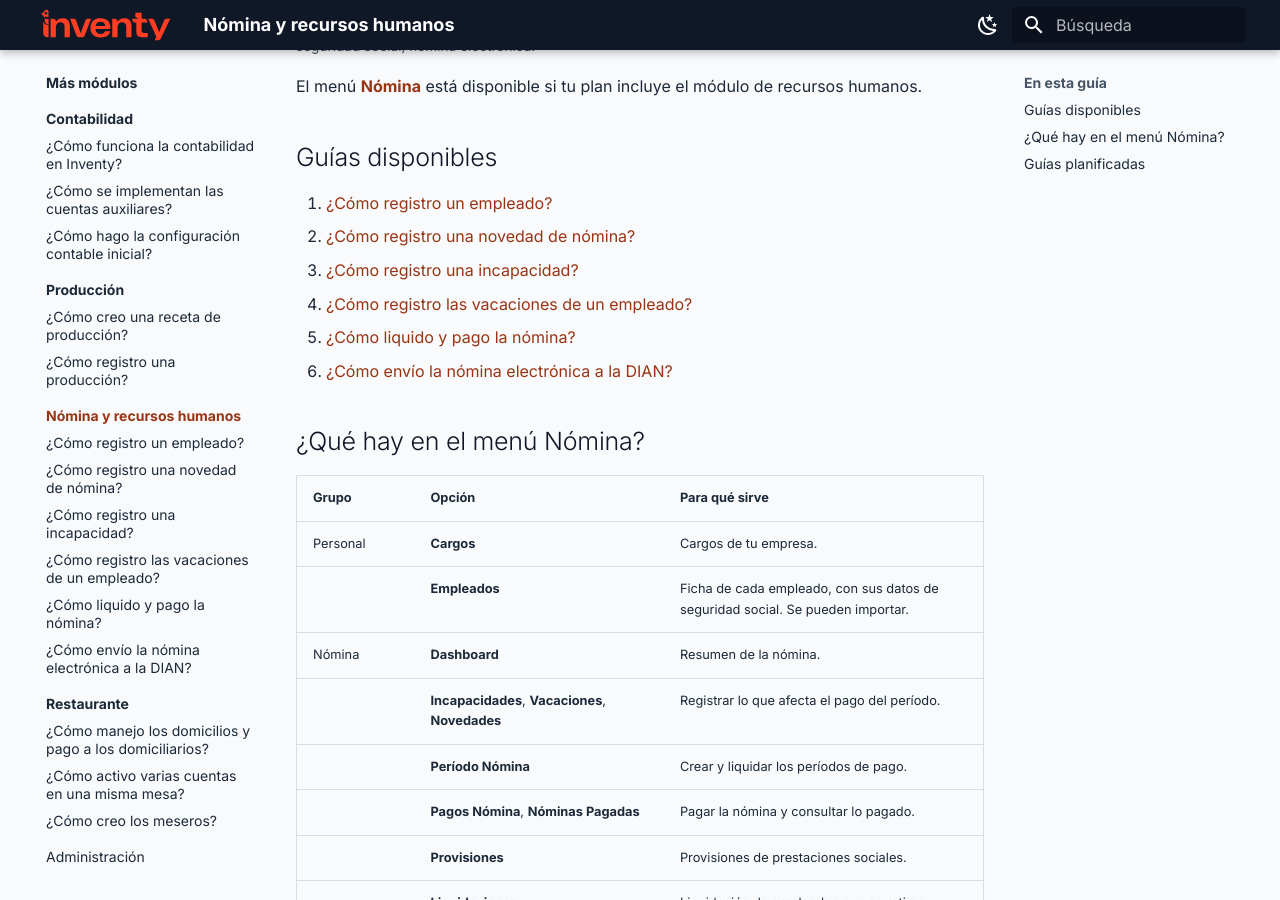
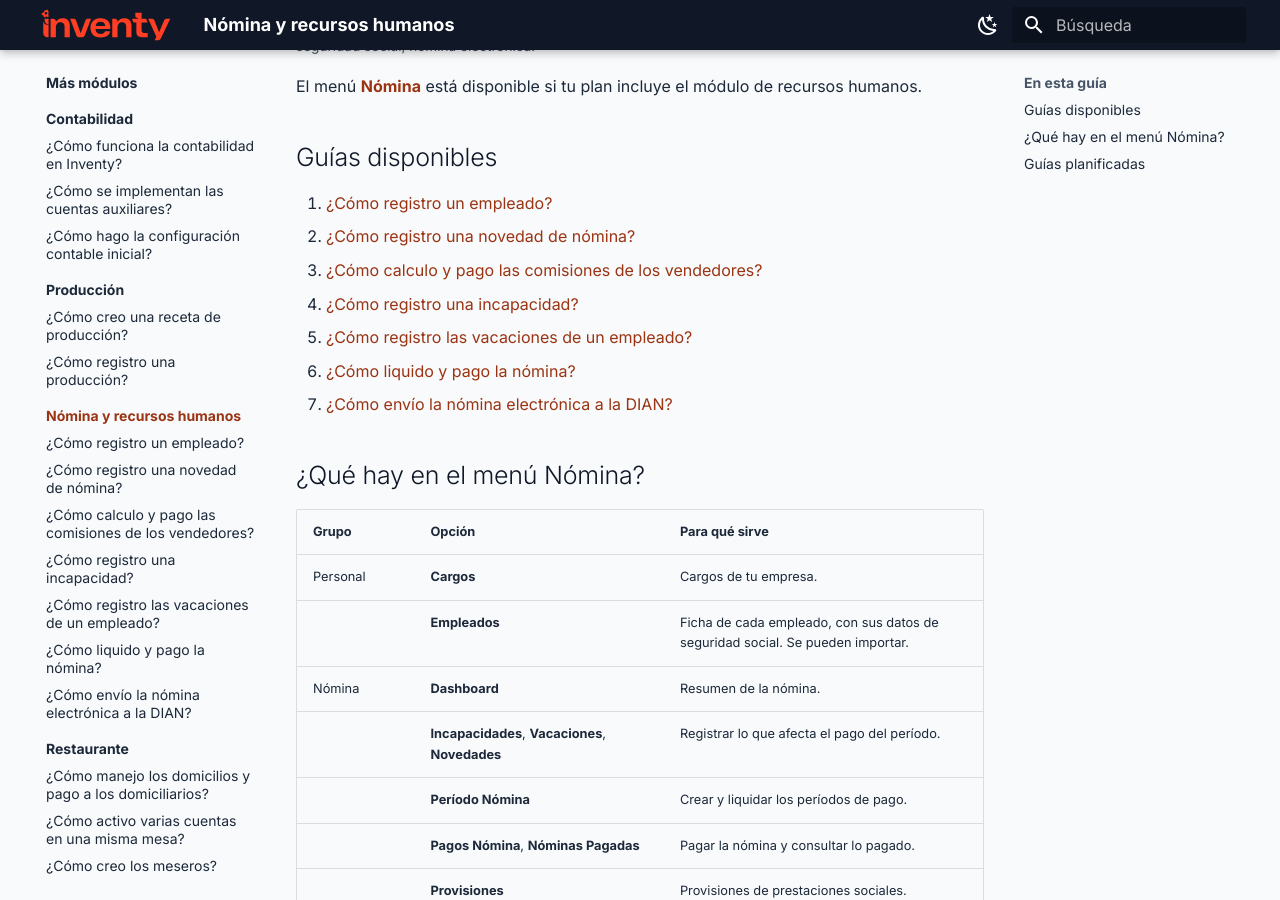
Before and after one commit to Cosmox-SAS/inventy-help, an MkDocs documentation site: the page built from docs/recursos-humanos/index.md, in a window 1280 px wide and 900 px high, scrolled down 309 px. Built offline with MkDocs 1.6.1 and Material for MkDocs 9.7.7, drawn with Linux system fonts in a browser that asks for light colours.

Commit message:
docs(recursos-humanos): agregar guía de comisiones de vendedores

```diff
--- a/docs/recursos-humanos/index.md
+++ b/docs/recursos-humanos/index.md
@@ -17,10 +17,11 @@ El menú **Nómina** está disponible si tu plan incluye el módulo de recursos
 
 1. [¿Cómo registro un empleado?](registrar-empleado.md)
 2. [¿Cómo registro una novedad de nómina?](registrar-novedad.md)
-3. [¿Cómo registro una incapacidad?](registrar-incapacidad.md)
-4. [¿Cómo registro las vacaciones de un empleado?](registrar-vacaciones.md)
-5. [¿Cómo liquido y pago la nómina?](liquidar-nomina.md)
-6. [¿Cómo envío la nómina electrónica a la DIAN?](nomina-electronica.md)
+3. [¿Cómo calculo y pago las comisiones de los vendedores?](comisiones-vendedores.md)
+4. [¿Cómo registro una incapacidad?](registrar-incapacidad.md)
+5. [¿Cómo registro las vacaciones de un empleado?](registrar-vacaciones.md)
+6. [¿Cómo liquido y pago la nómina?](liquidar-nomina.md)
+7. [¿Cómo envío la nómina electrónica a la DIAN?](nomina-electronica.md)
 
 ## ¿Qué hay en el menú Nómina?
 
--- a/mkdocs.yml
+++ b/mkdocs.yml
@@ -170,6 +170,7 @@ nav:
           - recursos-humanos/index.md
           - ¿Cómo registro un empleado?: recursos-humanos/registrar-empleado.md
           - ¿Cómo registro una novedad de nómina?: recursos-humanos/registrar-novedad.md
+          - ¿Cómo calculo y pago las comisiones de los vendedores?: recursos-humanos/comisiones-vendedores.md
           - ¿Cómo registro una incapacidad?: recursos-humanos/registrar-incapacidad.md
           - ¿Cómo registro las vacaciones de un empleado?: recursos-humanos/registrar-vacaciones.md
           - ¿Cómo liquido y pago la nómina?: recursos-humanos/liquidar-nomina.md
```
Also changed, not shown: docs/recursos-humanos/comisiones-vendedores.md (added, +63 -0 lines), docs/recursos-humanos/registrar-novedad.md (+1 -0 lines), docs/assets/capturas/recursos-humanos/comisiones-vendedores/paso-1.png (added), docs/assets/capturas/recursos-humanos/comisiones-vendedores/paso-2.png (added), docs/assets/capturas/recursos-humanos/comisiones-vendedores/paso-3.png (added), docs/assets/capturas/recursos-humanos/comisiones-vendedores/paso-4.png (added), docs/assets/capturas/recursos-humanos/comisiones-vendedores/paso-5.png (added), docs/assets/capturas/recursos-humanos/comisiones-vendedores/paso-6.png (added), 1 other file.
